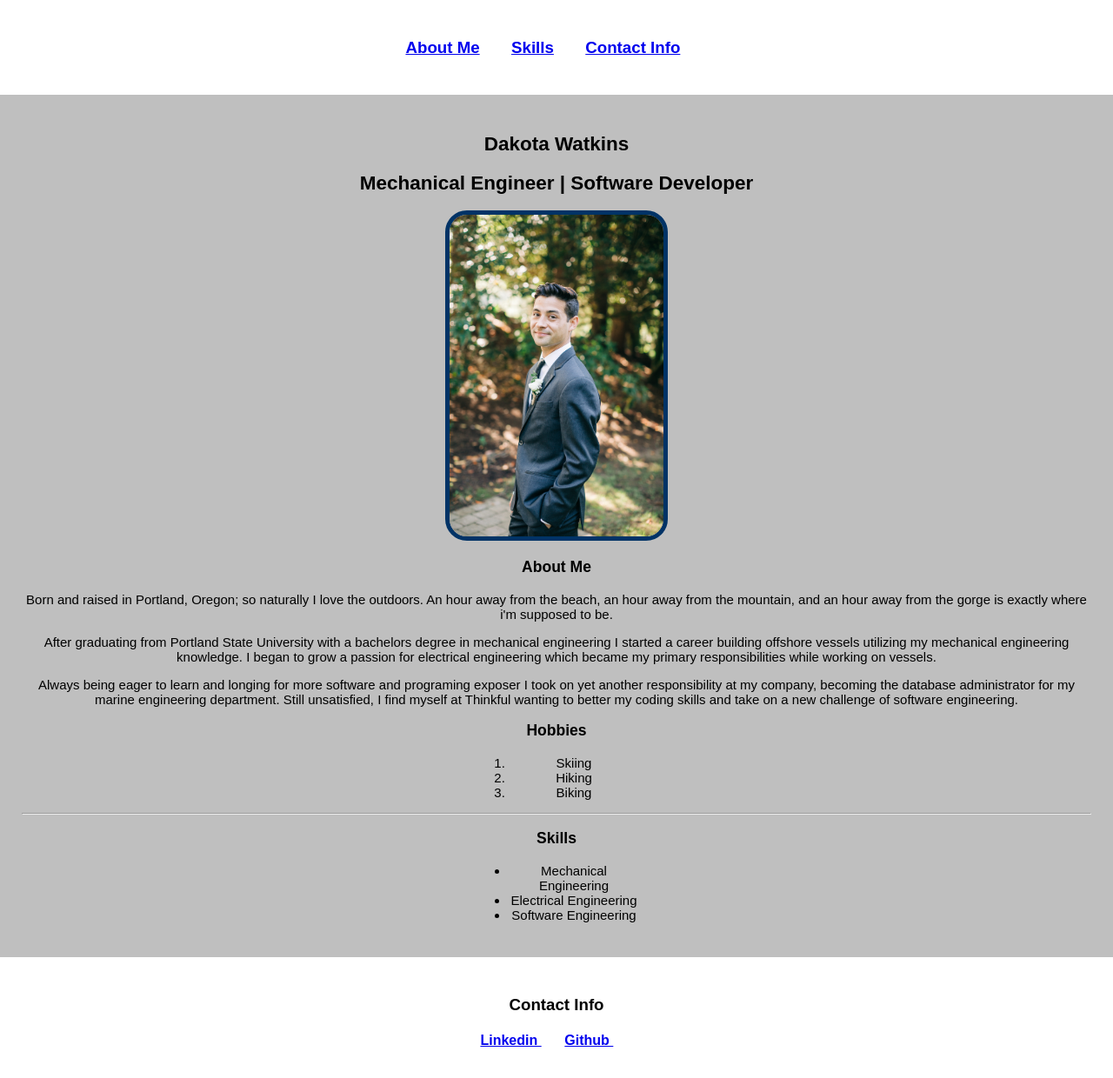
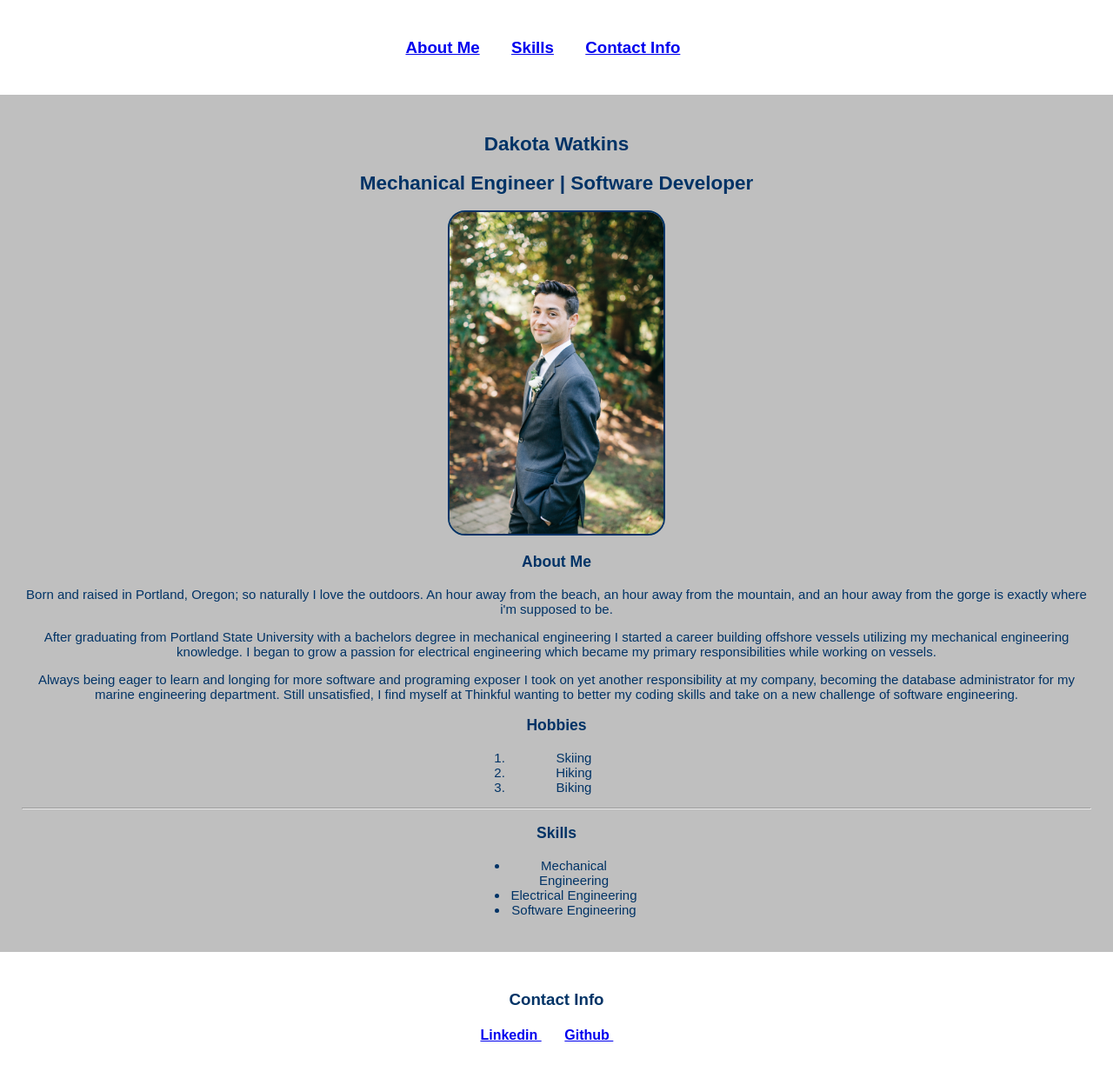
Before and after one commit to dakotawatkins/portfolio-web-page-thinkful, a plain HTML site: page index.html in a window 1280 px wide. Shown: the whole page at 87% size. Drawn offline with Linux system fonts and the light colour scheme.

Commit message:
Update style.css

```diff
--- a/style.css
+++ b/style.css
@@ -5,7 +5,7 @@ font-family: Arial, Helvetica, sans-serif;
 }
 
 .nav-link {
- color: 003366;
+ color: #003366;
  text-align: center;
  background-color: white;
  margin: auto;
@@ -29,14 +29,14 @@ header {
 
  margin-left: auto;
  margin-right: auto;
- border-radius: 25px;
+ border-radius: 20px;
  border-color: #003366;
- border-width: 5px;
+ border-width: 2px;
  border-style: solid;
 }
 
 main {
- color: 003366;
+ color: #003366;
  font-size: 15px;
  background-color: #bfbfbf;
  text-align: center;
@@ -46,14 +46,14 @@ main {
 }
 
 .lists {
- color: 003366;
+ color: #003366;
  width: 150px;
  margin-left: auto;
  margin-right: auto;
 }
 
 footer {
- color: 003366;
+ color: #003366;
  background-color: white;
  text-align: center;
 
```
